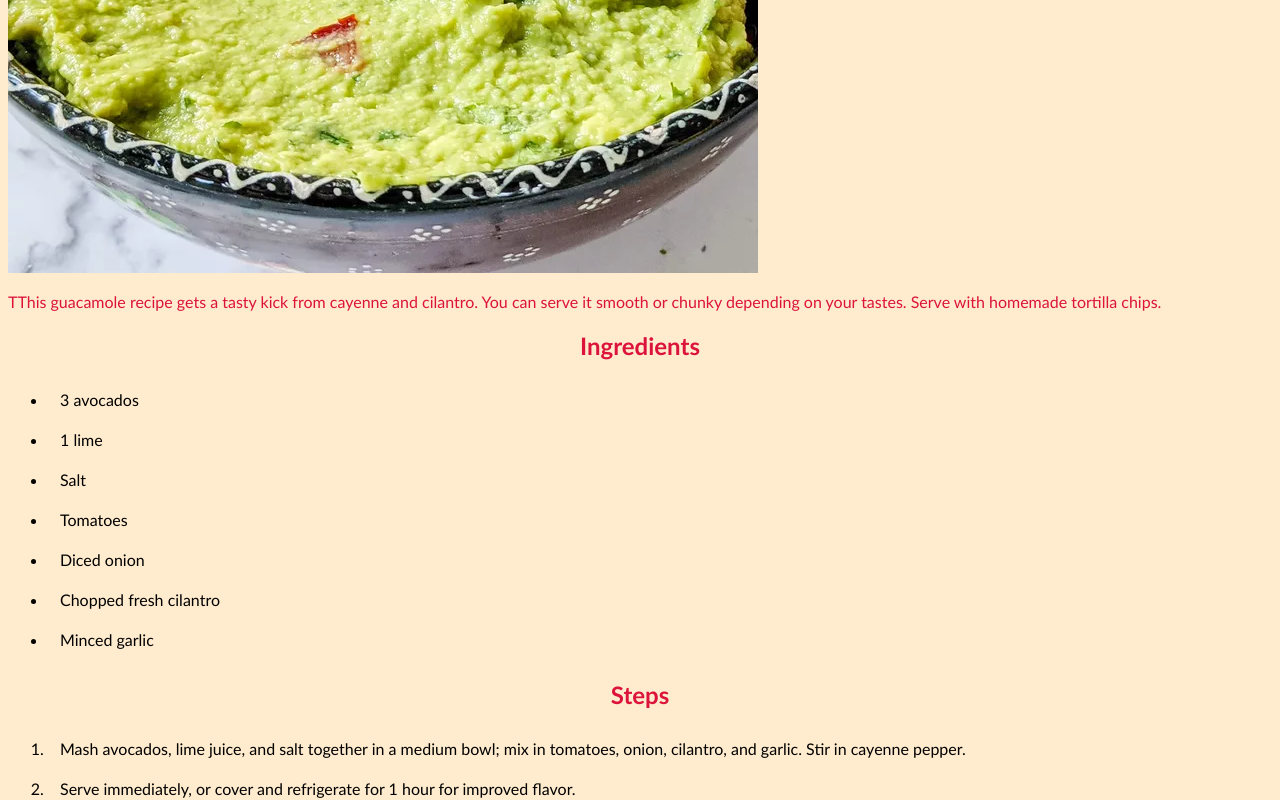
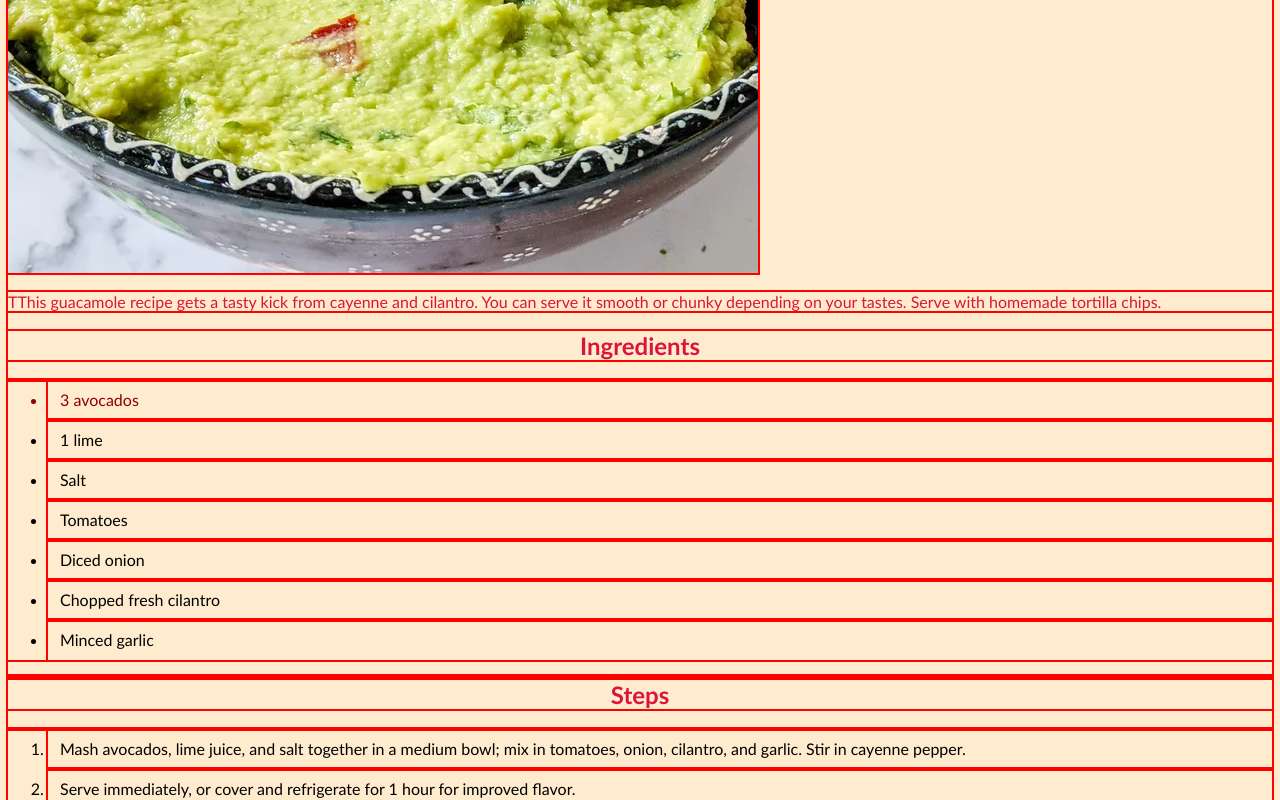
Before and after one commit to filthy-silver/odin-recipes, a plain HTML site: page recipes/guacamole.html in a window 1280 px wide. In both pictures the pointer is over the item "3 avocados". Shown: the part 633-1433 px from the top of the page. Drawn offline with Linux system fonts and the light colour scheme.

Commit message:
Fixed style

```diff
--- a/style.css
+++ b/style.css
@@ -2,6 +2,7 @@
     font-family:'Gill Sans', 'Gill Sans MT', Calibri, 'Trebuchet MS', sans-serif;
     color:crimson;
     background-color: blanchedalmond;
+    outline: 2px solid red;
 }
 
 h1, h2{
@@ -28,3 +29,11 @@ li{
     line-height: 16px;
     padding: 12px;
 }
+
+li:hover{
+    color:darkred;
+}
+
+link:hover{
+    color:aquamarine
+}
```
